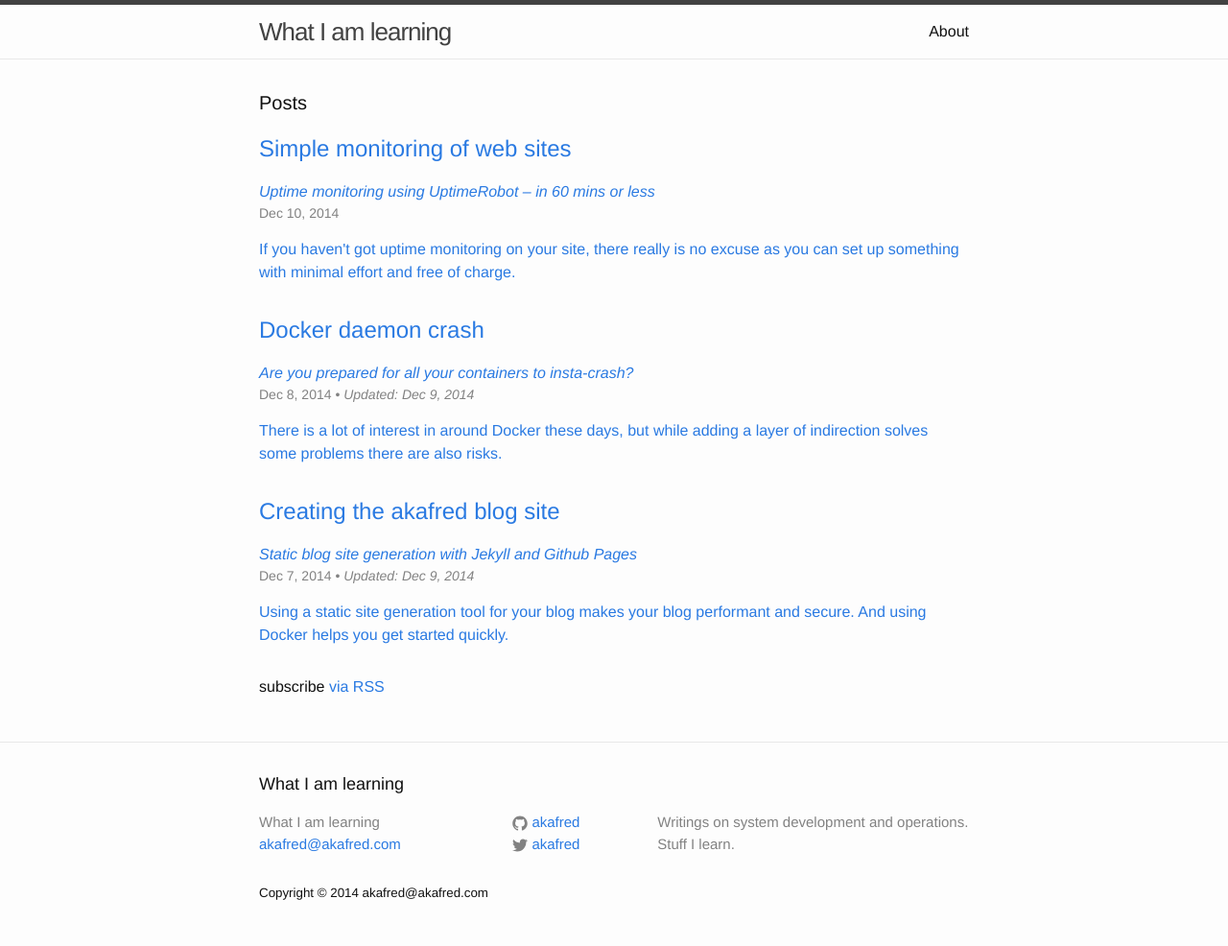
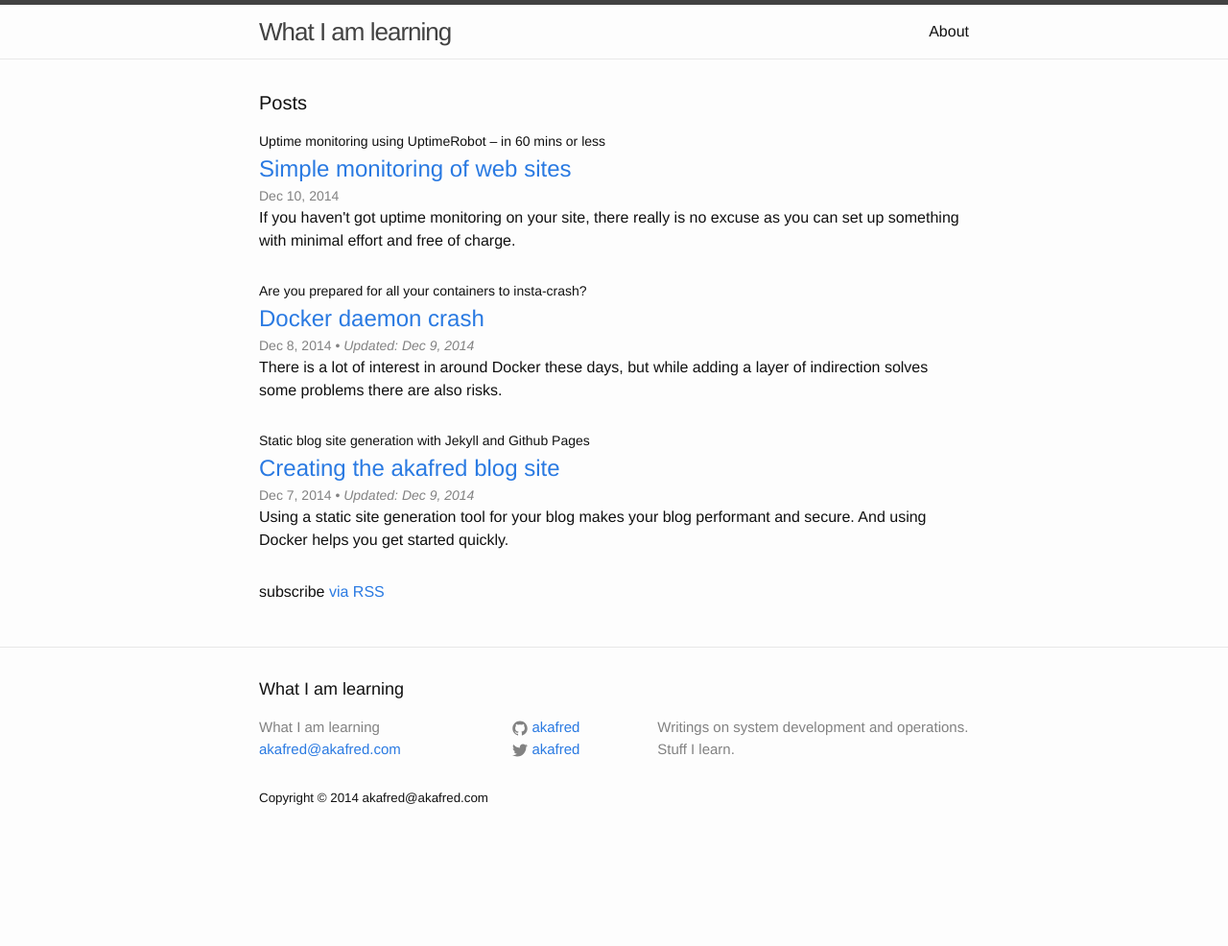
Before and after one commit to camillesalvador/akafred.github.io, a Jekyll site: the page built from index.html, in a window 1280 px wide. Shown: the whole page at 96% size. Built offline with Jekyll 4.4.1, drawn with Linux system fonts in a browser that asks for light colours; after the commit the page ends 900 px from its top, so only the background shows below that.

Commit message:
Improve presentation of dek and lede.

```diff
--- a/_layouts/post.html
+++ b/_layouts/post.html
@@ -4,13 +4,13 @@ layout: default
 <div class="post">
 
   <header class="post-header">
+	{% if page.dek %}<h2 class="post-dek">{{page.dek}}</h2>{% endif %}
     <h1 class="post-title">{{ page.title }}</h1>
-	{% if page.dek %}<p><em>{{page.dek}}</em></p>{% endif %}
     <p class="post-meta">{{ page.date | date: "%b %-d, %Y" }}{% if page.update %} • <em>Updated: {{ page.update | date: "%b %-d, %Y" }}</em>{% endif %}{% if page.author %} • {{ page.author }}{% endif %}{% if page.meta %} • {{ page.meta }}{% endif %}</p>
-    {% if page.lede %}<strong><p>{{page.lede}}</p></strong>{% endif %}
   </header>
 
   <article class="post-content">
+    {% if page.lede %}<p class="post-lede">{{page.lede}}</p>{% endif %}
     {{ content }}
   </article>
 
--- a/_sass/_layout.scss
+++ b/_sass/_layout.scss
@@ -176,6 +176,11 @@
     > li {
         margin-bottom: $spacing-unit;
     }
+
+    > li > h1, h2, h3, h4, h5, h6 {
+        margin-bottom: 0;
+    }
+
 }
 
 .post-meta {
@@ -207,8 +212,20 @@
     }
 }
 
+.post-dek {
+    font-size: $small-font-size;
+}
+
+.post-lede {
+
+}
+
 .post-content {
     margin-bottom: $spacing-unit;
+
+    .post-lede {
+        font-style: italic;
+    }
 
     h2 {
         font-size: 32px;
--- a/index.html
+++ b/index.html
@@ -9,12 +9,12 @@ layout: default
   <ul class="post-list">
     {% for post in site.posts %}
       <li>
+        {% if post.dek %}<h3 class="post-dek">{{post.dek}}</h3>{% endif %}
         <h2>
           <a class="post-link" href="{{ post.url | prepend: site.baseurl }}">{{ post.title }}</a>
         </h2>
-        {% if post.dek %}<em><a href="{{ post.url | prepend: site.baseurl }}">{{post.dek}}</a></em>{% endif %}
-        <p class="post-meta">{{ post.date | date: "%b %-d, %Y" }}{% if post.update %} • <em>Updated: {{ post.update | date: "%b %-d, %Y" }}</em>{% endif %}</p>
-        {% if post.lede %}<p><a href="{{ post.url | prepend: site.baseurl }}">{{post.lede}}</a></p>{% endif %}
+        <div class="post-meta">{{ post.date | date: "%b %-d, %Y" }}{% if post.update %} • <em>Updated: {{ post.update | date: "%b %-d, %Y" }}</em>{% endif %}</div>
+        {% if post.lede %}<p class="post-lede">{{post.lede}}</p>{% endif %}
       </li>
     {% endfor %}
   </ul>
```
